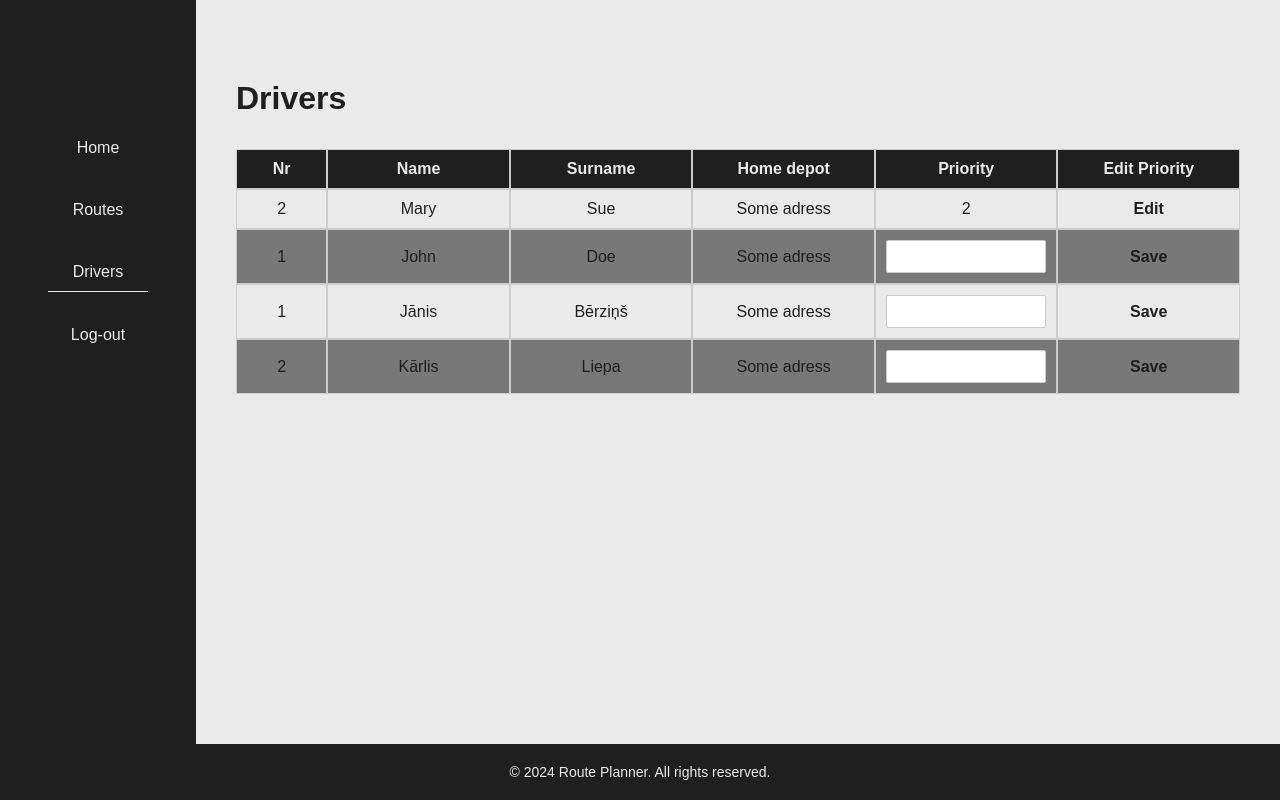
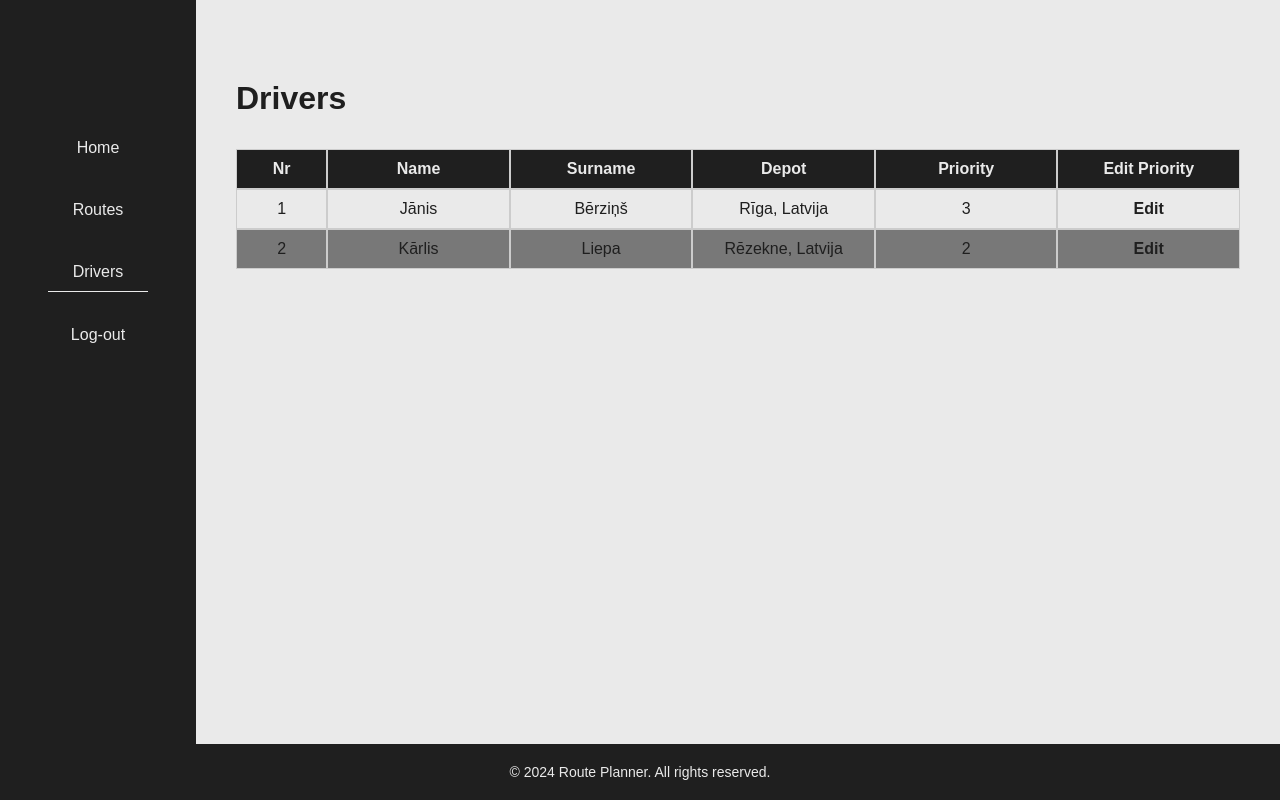
Before and after one commit to Warlexfox/Product_delivery_routing, a Flask app: page /view_drivers in a window 1280 px wide. Run offline with Flask 3, Linux system fonts and the light colour scheme; the visitor is signed in with stand-in values (Sample User, id 1); data comes from the database, SQL or seed files in the repository; some libraries are stand-ins or nearby versions.

Commit message:
minor fixes

```diff
--- a/app.py
+++ b/app.py
@@ -3,75 +3,81 @@ from flask_sqlalchemy import SQLAlchemy
 from flask_wtf.csrf import CSRFProtect
 from config import Config
 
-
-# Aplikācijas un konfigurācijas inicializācija
 app = Flask(__name__)
 app.config.from_object(Config)
 
 db = SQLAlchemy(app)
 csrf = CSRFProtect(app)
 
-# Importē modeļus un maršrutus
 from models import User, Drivers, Route, Location
 import routes
 
 def seed_database():
-    # Pārbauda, vai ir vismaz viens lietotājs
     if User.query.first():
-        print('Datu bāze jau satur datus. Pārlēcam sēšanas soli.')
+        print('Database already contains data. Skipping seeding.')
         return
 
-    # Pievieno testa lietotāju
+    # Add a test user
     test_user = User(email='1@mail.com')
     test_user.set_password('1')
     db.session.add(test_user)
+    db.session.commit()
 
-    # Pievieno testa maršrutu
+    # Add routes
     test_route = Route(name='Test Route NR.1', user=test_user)
     db.session.add(test_route)
     db.session.commit()
 
-    # Pievieno atrašanās vietas
+    # Add drivers for the user
+    driver1 = Drivers(
+        name='Jānis',
+        surname='Bērziņš',
+        user_id=test_user.id,
+        tel_num=12345678,
+        depot_address='Rīga, Latvija',
+        priority=3
+    )
+    driver2 = Drivers(
+        name='Kārlis',
+        surname='Liepa',
+        user_id=test_user.id,
+        tel_num=20202020,
+        depot_address='Rēzekne, Latvija',
+        priority=2
+    )
+    db.session.add_all([driver1, driver2])
+    db.session.commit()
+
+    # Add locations and assign them a driver
+    # Assign first location to driver1, second to driver2
     location_1 = Location(
-        address='Āzenes iela 6, Rīga, Latvija', latitude=56.950929, longitude=24.082404,
-        priority=1, timeframe='08:00-09:00', route_id=test_route.id
+        address='Āzenes iela 6, Rīga, Latvija',
+        latitude=56.950929,
+        longitude=24.082404,
+        priority=1,
+        timeframe='08:00-09:00',
+        route_id=test_route.id,
+        driver_id=driver1.id
     )
     location_2 = Location(
-        address='Lielezeres iela 10, Rīga, Latvija', latitude=56.959268, longitude=24.055293,
-        priority=2, timeframe='09:00-10:00', route_id=test_route.id
+        address='Lielezeres iela 10, Rīga, Latvija',
+        latitude=56.959268,
+        longitude=24.055293,
+        priority=2,
+        timeframe='09:00-10:00',
+        route_id=test_route.id,
+        driver_id=driver2.id
     )
     db.session.add_all([location_1, location_2])
     db.session.commit()
 
-    # Pievieno konkrētu vadītāju
-    specific_driver = Drivers(
-        name='Jānis',
-        surname='Bērziņš',
-        user_id=test_user.id,
-        tel_num=12345678,
-        depot_address='Rīga, Latvija'
-    )
-    # Ja nepieciesams pievienot vairakus vaditajus, tad jakope dati un javeido lidzigi ka ar location, obligati pievienojot add_all
-    specific_driver2 = Drivers(
-        name='Kārlis',
-        surname='Liepa',
-        user_id=test_user.id,
-        tel_num=20202020,
-        depot_address='Rēzekne, Latvija'
-    )
-    db.session.add_all([specific_driver, specific_driver2])
-    db.session.commit()
+    print('Test data inserted.')
 
-    print('Testa dati pievienoti.')
-
-# Datu bāzes inicializācija ar testa datiem
 with app.app_context():
     db.drop_all()
     db.create_all()
     seed_database()
-    print('Datu bāze inicializēta un pievienoti testi dati.')
+    print('Database initialized and test data inserted.')
 
 if __name__ == '__main__':
     app.run(debug=True)
-
-    # Pagaidām flask run nedarbojas 18:27
--- a/init_db.py
+++ b/init_db.py
@@ -1,5 +1,7 @@
-from app import app, db
+# init_db.py
+from app import db, app
 
 with app.app_context():
+    db.drop_all()
     db.create_all()
-    print('Datu bāze inicializēta.')
+    print('Database schema created')
--- a/routes.py
+++ b/routes.py
@@ -1,7 +1,7 @@
 from app import app, db
 from flask import render_template, redirect, url_for, request, flash, session
 from models import User, Location, Route, Drivers
-from forms import LoginForm, RegisterForm, LocationForm, UploadLocationsForm, RenameRouteForm
+from forms import LoginForm, RegisterForm, LocationForm, UploadLocationsForm, RenameRouteForm, EditDriverPriorityForm
 from utils import get_coordinates
 from datetime import datetime
 from werkzeug.utils import secure_filename
@@ -266,23 +266,26 @@ def export_locations(route_id):
         headers={'Content-Disposition': f'attachment;filename=locations_{route_id}.csv'}
     )
     return response
-'''
-@app.route('/view_drivers')
-@login_required
-def view_drivers():
-    routes = Route.query.filter_by(user_id=session['user_id']).all()
-    return render_template('view-drivers.html', routes=routes)
-'''
 
 @app.route('/view_drivers')
 @login_required
 def view_drivers():
-    drivers = Drivers.query.all()
-    drivers_data = [{
-        'id': driver.id,
-        'name': driver.name,
-        'surname': driver.surname,
-        'tel_num': driver.tel_num,
-        'depot_address': driver.depot_address
-    } for driver in drivers]
-    return render_template('view-drivers.html', drivers=drivers_data)
+    # Show only drivers for the current user
+    user_id = session['user_id']
+    drivers = Drivers.query.filter_by(user_id=user_id).all()
+    return render_template('view-drivers.html', drivers=drivers)
+
+@app.route('/edit_driver_priority/<int:driver_id>', methods=['GET', 'POST'])
+@login_required
+def edit_driver_priority(driver_id):
+    user_id = session['user_id']
+    driver = Drivers.query.filter_by(id=driver_id, user_id=user_id).first_or_404()
+    form = EditDriverPriorityForm()
+    if form.validate_on_submit():
+        driver.priority = form.priority.data
+        db.session.commit()
+        flash('Driver priority updated successfully', 'success')
+        return redirect(url_for('view_drivers'))
+    elif request.method == 'GET':
+        form.priority.data = driver.priority
+    return render_template('edit-driver-priority.html', form=form, driver=driver)
--- a/templates/view-drivers.html
+++ b/templates/view-drivers.html
@@ -1,5 +1,6 @@
-{% extends "base.html" %} {% block title %}Drivers{% endblock %} {% block
-content %}
+{% extends "base.html" %}
+{% block title %}Drivers{% endblock %}
+{% block content %}
 <section class="drivers-section">
   <h1 class="header--primary">Drivers</h1>
 
@@ -9,43 +10,20 @@ content %}
       <div class="table__cell">Nr</div>
       <div class="table__cell">Name</div>
       <div class="table__cell">Surname</div>
-      <div class="table__cell">Home depot</div>
+      <div class="table__cell">Depot</div>
       <div class="table__cell">Priority</div>
       <div class="table__cell">Edit Priority</div>
     </div>
 
-    <div class="table__row">
-      <div class="table__cell">2</div>
-      <div class="table__cell">Mary</div>
-      <div class="table__cell">Sue</div>
-      <div class="table__cell">Some adress</div>
-      <div class="table__cell">2</div>
-      <div class="table__cell"><a href="#" class="table__link">Edit</a></div>
-    </div>
-    <div class="table__row">
-      <div class="table__cell">1</div>
-      <div class="table__cell">John</div>
-      <div class="table__cell">Doe</div>
-      <div class="table__cell">Some adress</div>
-      <div class="table__cell">
-        <input type="number" class="table__input" />
-      </div>
-      <div class="table__cell">
-        <a href="#" class="table__link table__link--save">Save</a>
-      </div>
-    </div>
     {% for driver in drivers %}
-    <!-- Data Rows -->
     <div class="table__row">
       <div class="table__cell">{{ loop.index }}</div>
       <div class="table__cell">{{ driver.name }}</div>
       <div class="table__cell">{{ driver.surname }}</div>
-      <div class="table__cell">Some adress</div>
+      <div class="table__cell">{{ driver.depot_address }}</div>
+      <div class="table__cell">{{ driver.priority }}</div>
       <div class="table__cell">
-        <input type="number" class="table__input" />
-      </div>
-      <div class="table__cell">
-        <a href="#" class="table__link table__link--save">Save</a>
+        <a href="{{ url_for('edit_driver_priority', driver_id=driver.id) }}" class="table__link">Edit</a>
       </div>
     </div>
     {% endfor %}
```
Also changed, not shown: forms.py (+6 -2 lines), models.py (+11 -1 lines), templates/edit-driver-priority.html (added, +18 -0 lines), templates/view-one-route.html (+18 -43 lines).
